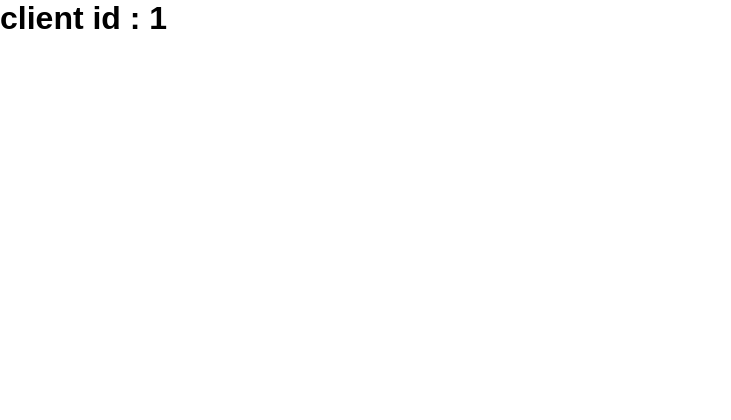
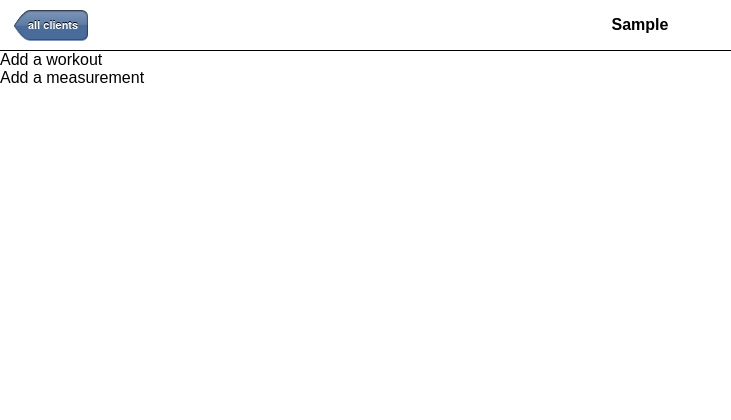
Before and after one commit to cypressf/hfid-prototype, a Flask app: page /client/1 in a window 1280 px wide. Shown: the top 420 px of the page, without its empty margins (0-731 px from the left). Run offline with Flask 2, Linux system fonts and the light colour scheme; tables that the repository leaves empty hold one stand-in row (values such as "Sample post").

Commit message:
the client page has the button bar on top

```diff
--- a/templates/client.html
+++ b/templates/client.html
@@ -1,7 +1,15 @@
 {% extends 'base.html' %}
 
 {% block content %}
-<h1>client id : {{ client.id }}</h1>
+<header>
+<a href="/" class="ios-arrow-left">all clients</a> <h1>{{ client.firstname }}</h1>
+</header>
+
+<ul id="add_somthing">
+<li><a href="{{ request.path }}/add_workout">Add a workout</a></li>
+<li><a href="add_measurement">Add a measurement</a></li>
+</ul>
+
 <nav>
     <ul>
         <li><a href="" id="measure"><p>Measure</p></a></li>
```
